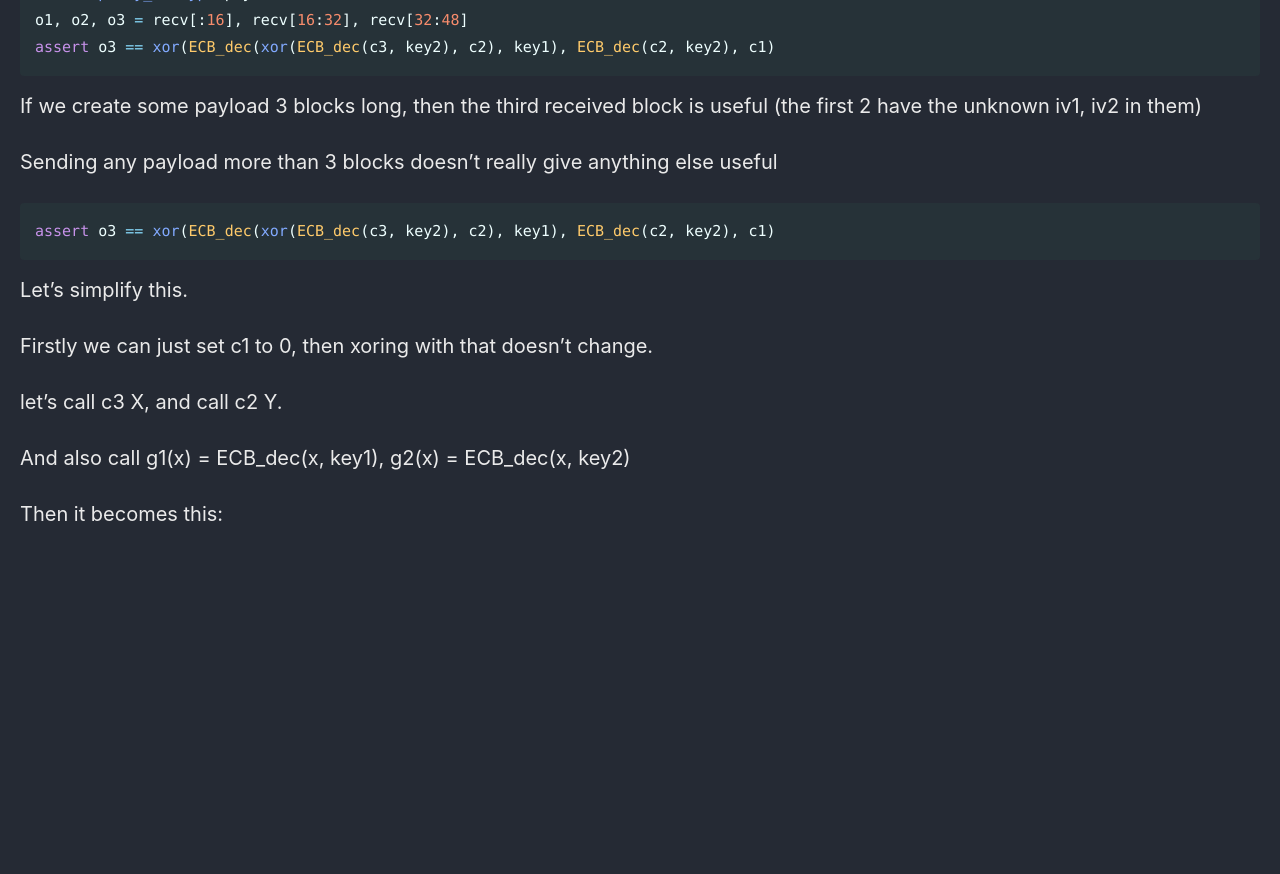
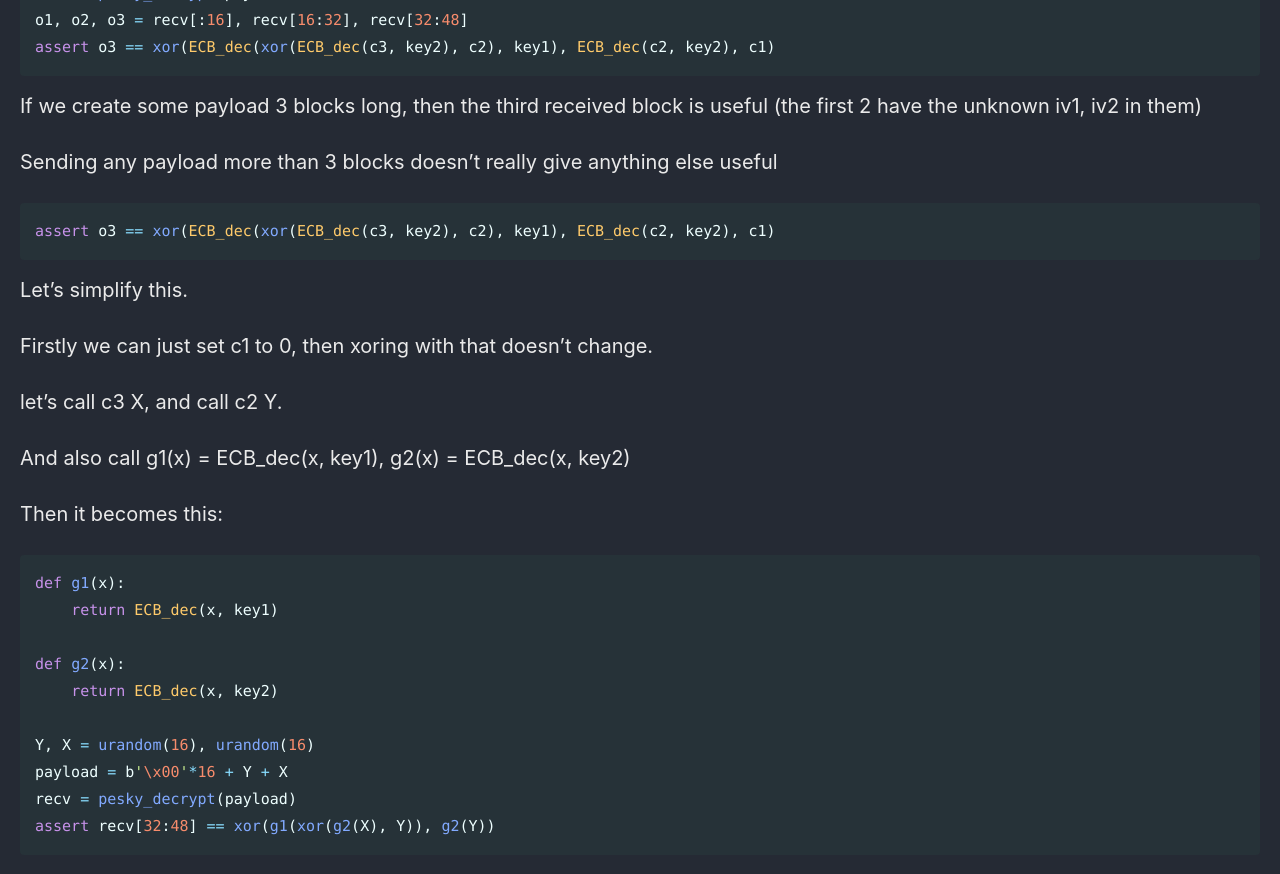
Before and after one commit to Connor-McCartney/Connor-McCartney.github.io, a Jekyll site: the page built from _pages/cryptography/other/b01lers-CTF-2025.md, in a window 1280 px wide and 900 px high, scrolled down 2885 px. Shown: the top 874 px of the window. Built offline with Jekyll 4.4.1, drawn with Linux system fonts in a browser that asks for light colours; cached includes are drawn as plain includes; before the commit the page ends 3470 px from its top, so only the background shows below that.

Commit message:
Update b01lers-CTF-2025.md

````diff
--- a/_pages/cryptography/other/b01lers-CTF-2025.md
+++ b/_pages/cryptography/other/b01lers-CTF-2025.md
@@ -131,3 +131,16 @@ let's call c3 X, and call c2 Y.
 And also call g1(x) = ECB_dec(x, key1), g2(x) = ECB_dec(x, key2)
 
 Then it becomes this:
+
+```python
+def g1(x):
+    return ECB_dec(x, key1)
+
+def g2(x):
+    return ECB_dec(x, key2)
+
+Y, X = urandom(16), urandom(16)
+payload = b'\x00'*16 + Y + X
+recv = pesky_decrypt(payload)
+assert recv[32:48] == xor(g1(xor(g2(X), Y)), g2(Y))
+```
````
